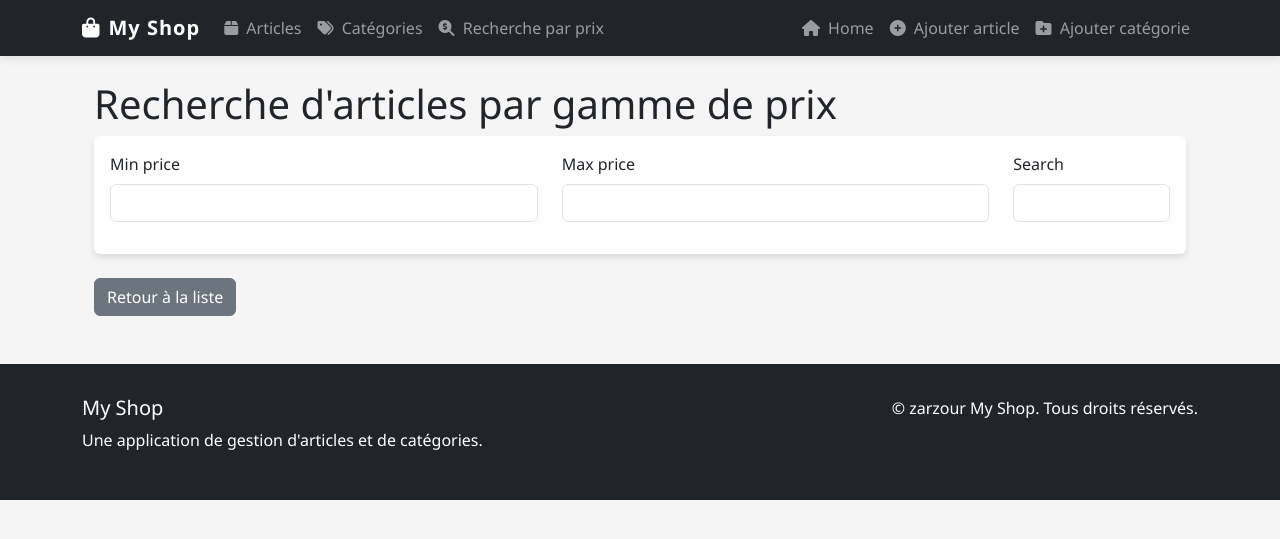
After one commit to zerzeriYoussef/symphonie-grud-simple, a Symfony app: template tp6_symfony-main/templates/articles/price_range.html.twig in a window 1280 px wide. The commit adds this page. Shown: the top 539 px of the page. Run offline with Twig, Linux system fonts and the light colour scheme; the template is opened without the code that fills it, so the values that code supplies are empty; form fields are guessed from the names that the template uses; some libraries are stand-ins or nearby versions.

Commit message:
second_commit

```diff
--- /dev/null
+++ b/tp6_symfony-main/templates/articles/price_range.html.twig
@@ -0,0 +1,76 @@
+{% extends 'base.html.twig' %}
+
+{% block title %}Recherche par gamme de prix{% endblock %}
+
+{% block body %}
+    <div class="container mt-4">
+        <h1>Recherche d'articles par gamme de prix</h1>
+
+        <div class="card mb-4">
+            <div class="card-body">
+                {{ form_start(form) }}
+                    <div class="row">
+                        <div class="col-md-5">
+                            {{ form_row(form.minPrice) }}
+                        </div>
+                        <div class="col-md-5">
+                            {{ form_row(form.maxPrice) }}
+                        </div>
+                        <div class="col-md-2 d-flex align-items-end">
+                            {{ form_row(form.search) }}
+                        </div>
+                    </div>
+                {{ form_end(form) }}
+            </div>
+        </div>
+
+        {% for label, messages in app.flashes %}
+            {% for message in messages %}
+                <div class="alert alert-{{ label }}">
+                    {{ message }}
+                </div>
+            {% endfor %}
+        {% endfor %}
+
+        {% if search_performed and articles is not empty %}
+            <h2>Résultats ({{ articles|length }} article{% if articles|length > 1 %}s{% endif %})</h2>
+
+            <table class="table table-striped">
+                <thead>
+                    <tr>
+                        <th>ID</th>
+                        <th>Nom</th>
+                        <th>Prix</th>
+                        <th>Catégorie</th>
+                        <th>Actions</th>
+                    </tr>
+                </thead>
+                <tbody>
+                    {% for article in articles %}
+                        <tr>
+                            <td>{{ article.id }}</td>
+                            <td>{{ article.nom }}</td>
+                            <td>{{ article.prix }}€</td>
+                            <td>
+                                {% if article.category %}
+                                    {{ article.category.titre }}
+                                {% else %}
+                                    <em>Non catégorisé</em>
+                                {% endif %}
+                            </td>
+                            <td>
+                                <a href="{{ path('article_show', {'id': article.id}) }}" class="btn btn-sm btn-info">Voir</a>
+                                <a href="{{ path('article_edit', {'id': article.id}) }}" class="btn btn-sm btn-warning">Modifier</a>
+                                <a href="{{ path('article_delete', {'id': article.id}) }}" class="btn btn-sm btn-danger" onclick="return confirm('Êtes-vous sûr de vouloir supprimer cet article?')">Supprimer</a>
+                            </td>
+                        </tr>
+                    {% endfor %}
+                </tbody>
+            </table>
+        {% endif %}
+
+        <div class="mt-3">
+            <a href="{{ path('article_list') }}" class="btn btn-secondary">Retour à la liste</a>
+        </div>
+    </div>
+{% endblock %}
--- a/tp6_symfony-main/templates/base.html.twig
+++ b/tp6_symfony-main/templates/base.html.twig
@@ -129,6 +129,11 @@
                                 <i class="fas fa-tags me-1"></i> Catégories
                             </a>
                         </li>
+                        <li class="nav-item">
+                            <a class="nav-link" href="{{ path('article_price_range') }}">
+                                <i class="fas fa-search-dollar me-1"></i> Recherche par prix
+                            </a>
+                        </li>
                     </ul>
                     <ul class="navbar-nav ms-auto">
                         <li class="nav-item">
```
Also changed, not shown: tp6_symfony-main/src/Controller/IndexController.php (+32 -0 lines), tp6_symfony-main/src/Form/PriceRangeType.php (added, +57 -0 lines), tp6_symfony-main/src/Repository/ArticleRepository.php (+20 -0 lines), README.md, 1 other file.
